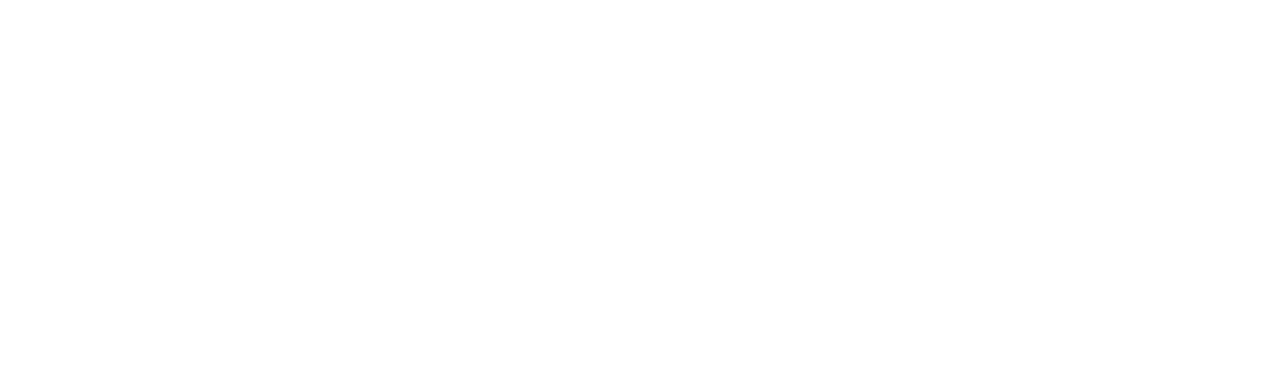
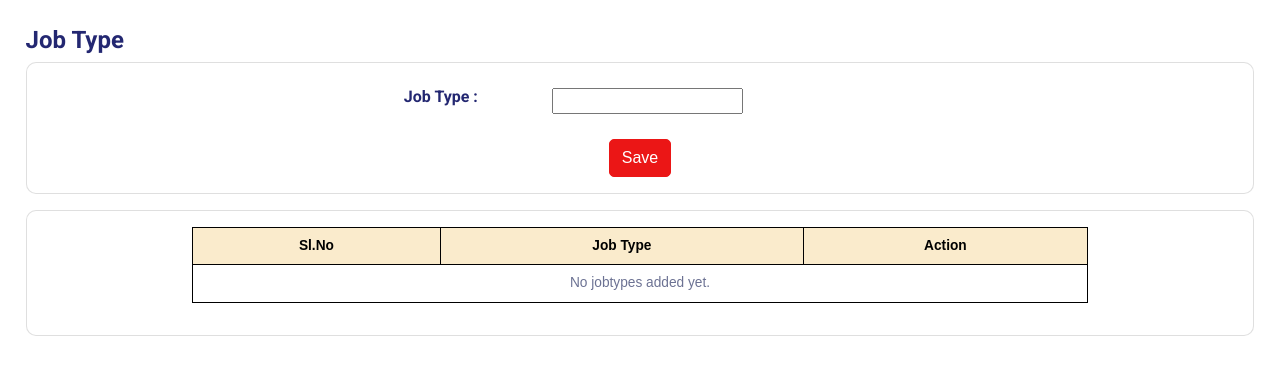
Before and after one commit to AzhagammalRam/TNPH, a React (Vite) app in the folder FrontEnd/: page /masterjobtype in a window 1280 px wide. Before the commit this address had no page. Shown: the top 374 px of the page. Built offline with nearby package versions, Linux system fonts and the light colour scheme.

Commit message:
masters added

```diff
--- a/FrontEnd/package.json
+++ b/FrontEnd/package.json
@@ -16,6 +16,7 @@
     "@mui/material": "^7.0.1",
     "@mui/x-data-grid": "^7.28.3",
     "axios": "^1.6.7",
+    "chart.js": "^4.4.8",
     "jquery": "^3.7.1",
     "react": "^18.2.0",
     "react-bootstrap": "^2.10.9",
--- a/FrontEnd/src/App.jsx
+++ b/FrontEnd/src/App.jsx
@@ -20,6 +20,8 @@
 import BatchDetails from "./pages/computerProgrammer/BatchDetails";
 import TimtableReport from "./pages/computerProgrammer/TimetableReport";
 import Organization from "./components/MasterComponents/organization/Organization";
+import JobType from "./components/MasterComponents/jobtype/JobType";
+import Ranks from "./components/MasterComponents/ranks/Ranks";
 
 
 const App = () => {
@@ -65,6 +67,8 @@
         <Route path="/BatchDetails" element={<BatchDetails />} />
         <Route path="/TimtableReport" element={<TimtableReport />} />
         <Route path="/masterorganization" element={<Organization/>} />
+        <Route path="/masterjobtype"  element={<JobType/>} />
+        <Route path="/masterrank" element={<Ranks/>} />
       </Routes>
 
     </BrowserRouter>
--- /dev/null
+++ b/FrontEnd/src/components/MasterComponents/jobtype/JobType.jsx
@@ -0,0 +1,107 @@
+import React, { useState } from 'react';
+import '../organization/organization.css';
+import { Table } from 'react-bootstrap';
+
+function JobType() {
+  const [jobtype, setJobtype] = useState('');
+  const [jobtypes, setJobtypes] = useState([]);
+  const [editIndex, setEditIndex] = useState(null);
+  const [editName, setEditName] = useState('');
+
+  const handleSave = () => {
+    if (!jobtype.trim()) return alert('Please enter an Job Type');
+    const newEntry = { name: jobtype };
+    setJobtypes([...jobtypes, newEntry]);
+    setJobtype('');
+  };
+
+  const handleEdit = (index) => {
+    setEditIndex(index);
+    setEditName(jobtypes[index].name);
+  };
+
+  const handleUpdate = (index) => {
+    const updatedList = [...jobtypes];
+    updatedList[index].name = editName;
+    setJobtypes(updatedList);
+    setEditIndex(null);
+    setEditName('');
+  };
+
+  const handleDelete = (index) => {
+    const updatedList = jobtypes.filter((_, i) => i !== index);
+    setJobtypes(updatedList);
+  };
+
+  return (
+    <div className='master-organization'>
+      <h4 className='title-clr'>Job Type</h4>
+      <div className="master-organization-form p-3 mb-3">
+        <div className='col-md-6 row align-items-center'>
+          <div className='col-md-4 text-center'>
+            <h6 className='title-clr p-2'>Job Type  :</h6>
+          </div>
+          <div className='col-md-8'>
+            <input
+              type='text'
+              name="jobtype"
+              value={jobtype}
+              onChange={(e) => setJobtype(e.target.value)}
+
+            />
+          </div>
+        </div>
+        <div className='col-md-12 row mt-3'>
+          <div className='col-md-12 text-center'>
+            <button className='btn btn-primary' onClick={handleSave}>Save</button>
+          </div>
+        </div>
+      </div>
+
+      <div className="master-organization-table p-3 mb-3">
+        <Table   bordered id="strength" className='smtbl responsive w-75'>
+          <thead>
+            <tr className='text-center'>
+              <th>Sl.No</th>
+              <th >Job Type</th>
+              <th>Action</th>
+            </tr>
+          </thead>
+          <tbody>
+            {jobtypes.map((org, index) => (
+              <tr key={index}>
+                <td>{index + 1}</td>
+                <td>
+                  {editIndex === index ? (
+                    <input
+                      value={editName}
+                      onChange={(e) => setEditName(e.target.value)}
+                      className='w-25'
+                    />
+                  ) : (
+                    org.name
+                  )}
+                </td>
+                <td className='text-center'>
+                  {editIndex === index ? (
+                    <button className='btn btn-success btn-sm me-2' onClick={() => handleUpdate(index)}>Update</button>
+                  ) : (
+                    <button className='btn btn-warning btn-sm me-2' onClick={() => handleEdit(index)}>Edit</button>
+                  )}
+                  <button className='btn btn-danger btn-sm' onClick={() => handleDelete(index)}>Delete</button>
+                </td>
+              </tr>
+            ))}
+            {jobtypes.length === 0 && (
+              <tr>
+                <td colSpan="3" className="text-center">No jobtypes added yet.</td>
+              </tr>
+            )}
+          </tbody>
+        </Table>
+      </div>
+    </div>
+  );
+}
+
+export default JobType;
--- /dev/null
+++ b/FrontEnd/src/components/MasterComponents/ranks/Ranks.jsx
@@ -0,0 +1,107 @@
+import React, { useState } from 'react';
+import '../organization/organization.css';
+import { Table } from 'react-bootstrap';
+
+function Ranks() {
+  const [rank, setRank] = useState('');
+  const [ranks, setRanks] = useState([]);
+  const [editIndex, setEditIndex] = useState(null);
+  const [editName, setEditName] = useState('');
+
+  const handleSave = () => {
+    if (!rank.trim()) return alert('Please enter an Rank');
+    const newEntry = { name: rank };
+    setRanks([...ranks, newEntry]);
+    setRank('');
+  };
+
+  const handleEdit = (index) => {
+    setEditIndex(index);
+    setEditName(ranks[index].name);
+  };
+
+  const handleUpdate = (index) => {
+    const updatedList = [...ranks];
+    updatedList[index].name = editName;
+    setRanks(updatedList);
+    setEditIndex(null);
+    setEditName('');
+  };
+
+  const handleDelete = (index) => {
+    const updatedList = ranks.filter((_, i) => i !== index);
+    setRanks(updatedList);
+  };
+
+  return (
+    <div className='master-organization'>
+      <h4 className='title-clr'>Ranks</h4>
+      <div className="master-organization-form p-3 mb-3">
+        <div className='col-md-6 row align-items-center'>
+          <div className='col-md-4 text-center'>
+            <h6 className='title-clr p-2'>Rank  :</h6>
+          </div>
+          <div className='col-md-8'>
+            <input
+              type='text'
+              name="rank"
+              value={rank}
+              onChange={(e) => setRank(e.target.value)}
+
+            />
+          </div>
+        </div>
+        <div className='col-md-12 row mt-3'>
+          <div className='col-md-12 text-center'>
+            <button className='btn btn-primary' onClick={handleSave}>Save</button>
+          </div>
+        </div>
+      </div>
+
+      <div className="master-organization-table p-3 mb-3">
+        <Table   bordered id="strength" className='smtbl responsive w-75'>
+          <thead>
+            <tr className='text-center'>
+              <th>Sl.No</th>
+              <th >Ranks</th>
+              <th>Action</th>
+            </tr>
+          </thead>
+          <tbody>
+            {ranks.map((org, index) => (
+              <tr key={index}>
+                <td>{index + 1}</td>
+                <td>
+                  {editIndex === index ? (
+                    <input
+                      value={editName}
+                      onChange={(e) => setEditName(e.target.value)}
+                      className='w-25'
+                    />
+                  ) : (
+                    org.name
+                  )}
+                </td>
+                <td className='text-center'>
+                  {editIndex === index ? (
+                    <button className='btn btn-success btn-sm me-2' onClick={() => handleUpdate(index)}>Update</button>
+                  ) : (
+                    <button className='btn btn-warning btn-sm me-2' onClick={() => handleEdit(index)}>Edit</button>
+                  )}
+                  <button className='btn btn-danger btn-sm' onClick={() => handleDelete(index)}>Delete</button>
+                </td>
+              </tr>
+            ))}
+            {ranks.length === 0 && (
+              <tr>
+                <td colSpan="3" className="text-center">No Ranks added yet.</td>
+              </tr>
+            )}
+          </tbody>
+        </Table>
+      </div>
+    </div>
+  );
+}
+
+export default Ranks;
```
Also changed, not shown: 1 other file (tests, documents, lock files or other folders).
